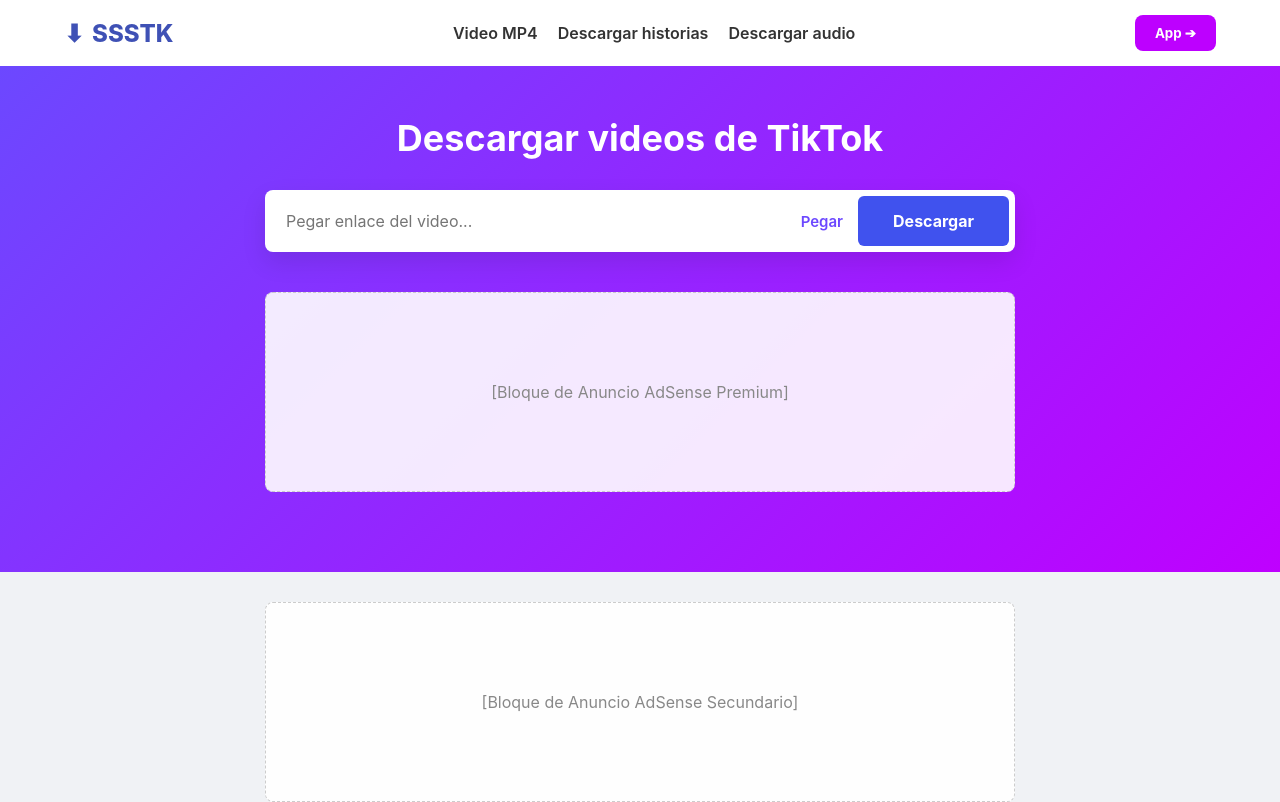
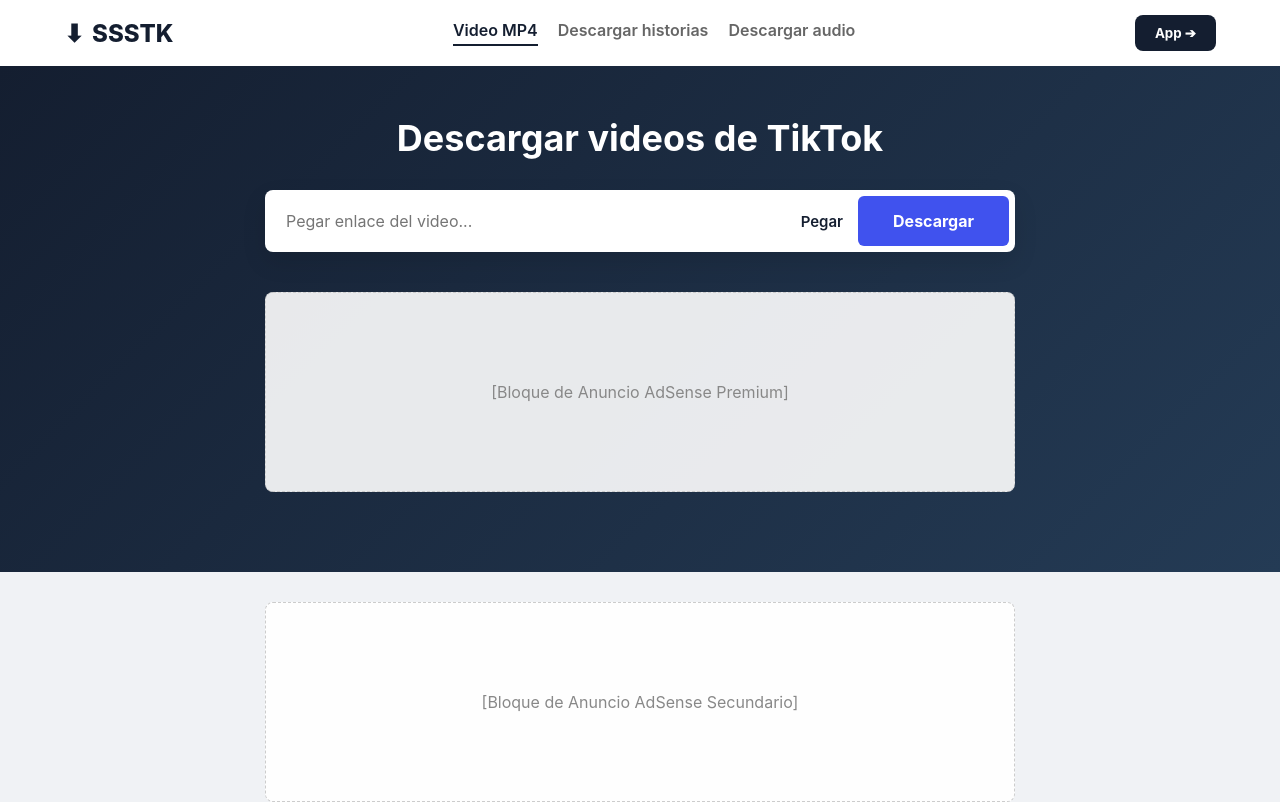
Before and after one commit to flexDr/SSSTK, a React (Create React App) app in the folder tiktok-frontend/: page / in a window 1280 px wide. Built offline with nearby package versions, Linux system fonts and the light colour scheme.

Commit message:
Update App.css

```diff
--- a/tiktok-frontend/src/App.css
+++ b/tiktok-frontend/src/App.css
@@ -23,7 +23,7 @@
 .logo {
   font-size: 24px;
   font-weight: 800;
-  color: #3f51b5; /* Azul oscuro */
+  color: #141E30; /* Color oscuro */
   display: flex;
   align-items: center;
   gap: 8px;
@@ -35,28 +35,40 @@
 }
 
 .nav-links span {
-  color: #333;
+  color: #666;
   font-weight: 600;
   cursor: pointer;
+  padding-bottom: 4px;
 }
 
 .nav-links span:hover {
-  color: #a700ff;
+  color: #141E30;
+}
+
+/* Estado activo de las pestañas */
+.nav-links span.activo {
+  color: #141E30;
+  border-bottom: 2px solid #141E30;
 }
 
 .nav-btn {
-  background: #bd00ff;
+  background: #141E30; /* Combina con el nuevo fondo */
   color: white;
   border: none;
   padding: 10px 20px;
   border-radius: 8px;
   font-weight: bold;
   cursor: pointer;
+  transition: background 0.3s;
 }
 
-/* Sección Púrpura (Hero) */
+.nav-btn:hover {
+  background: #243B55;
+}
+
+/* Sección del fondo (Aquí cambiamos el color a Azul Medianoche elegante) */
 .hero-section {
-  background: linear-gradient(135deg, #6c48ff, #bf00ff);
+  background: linear-gradient(135deg, #141E30, #243B55);
   padding: 50px 20px;
   text-align: center;
   position: relative;
@@ -95,18 +107,15 @@
 .btn-paste {
   background: transparent;
   border: none;
-  color: #6c48ff;
+  color: #141E30;
   font-weight: 600;
   font-size: 15px;
   padding: 0 15px;
   cursor: pointer;
-  display: flex;
-  align-items: center;
-  gap: 5px;
 }
 
 .btn-paste:hover {
-  color: #3f51b5;
+  color: #4052ee;
 }
 
 .btn-download {
```
